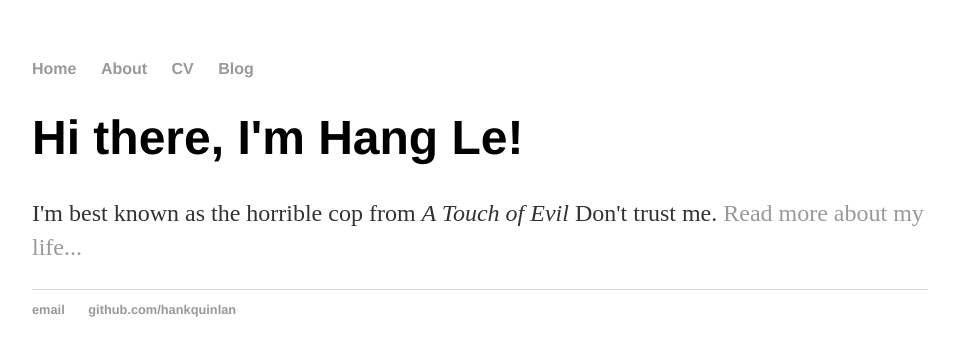
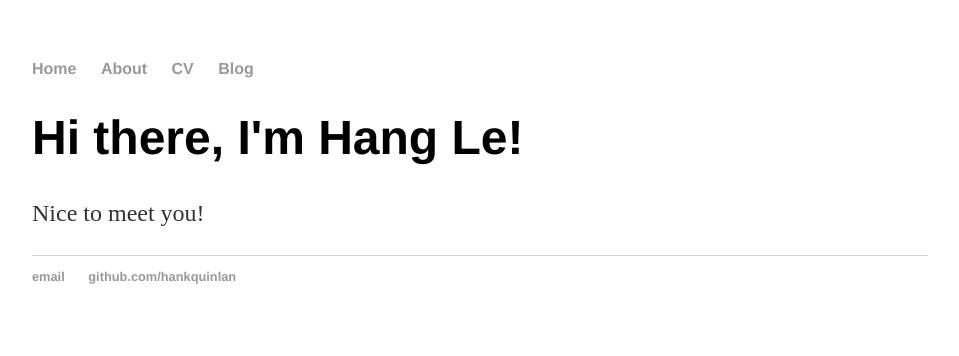
Before and after one commit to hannyle/hannyle.github.io, a Jekyll site: the page built from index.html, in a window 1280 px wide. Shown: the top 356 px of the page, without its empty margins (160-1119 px from the left). Built offline with Jekyll 4.4.1, drawn with Linux system fonts in a browser that asks for light colours.

Commit message:
Update index.html
Change content in <p></p>

```diff
--- a/index.html
+++ b/index.html
@@ -4,5 +4,5 @@ title: Hang Le
 ---
 <div class="blurb">
 	<h1>Hi there, I'm Hang Le!</h1>
-	<p>I'm best known as the horrible cop from <em>A Touch of Evil</em> Don't trust me. <a href="/about">Read more about my life...</a></p>
+	<p>Nice to meet you!</p>
 </div><!-- /.blurb -->
```
